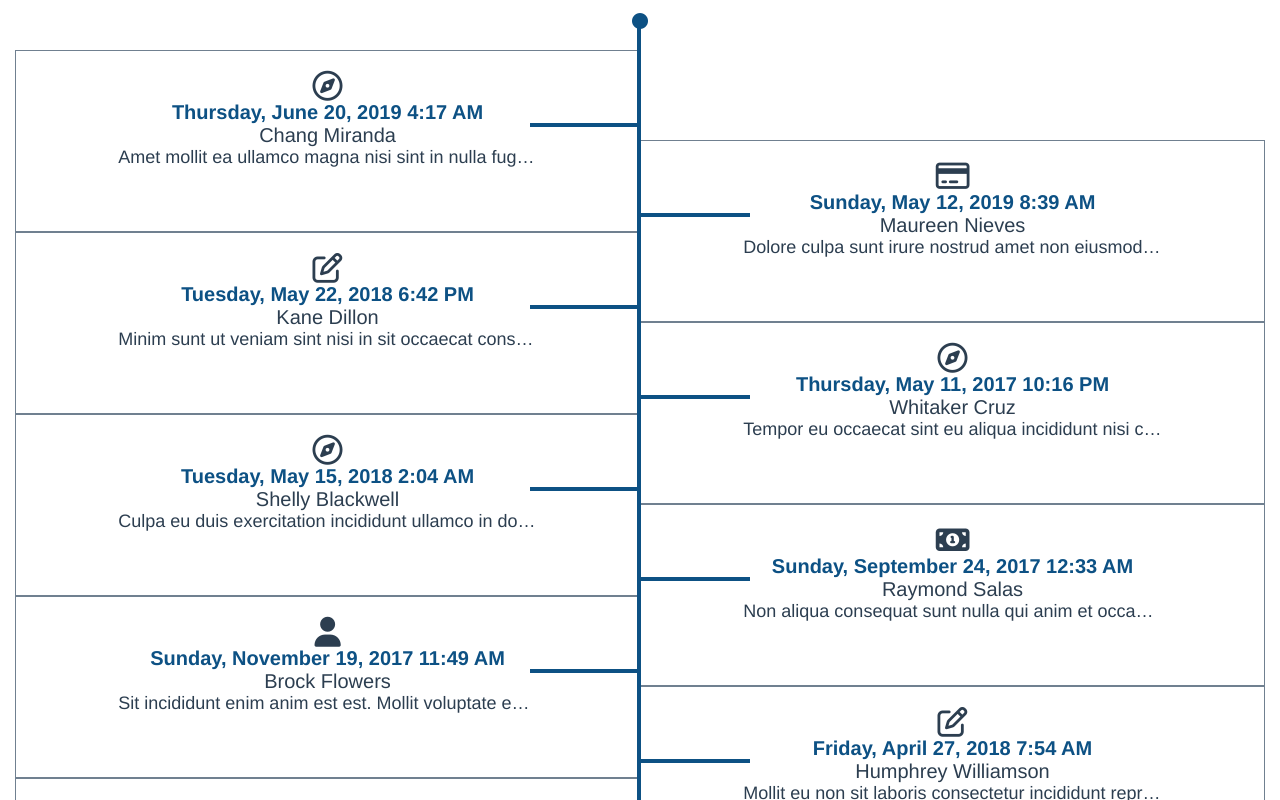
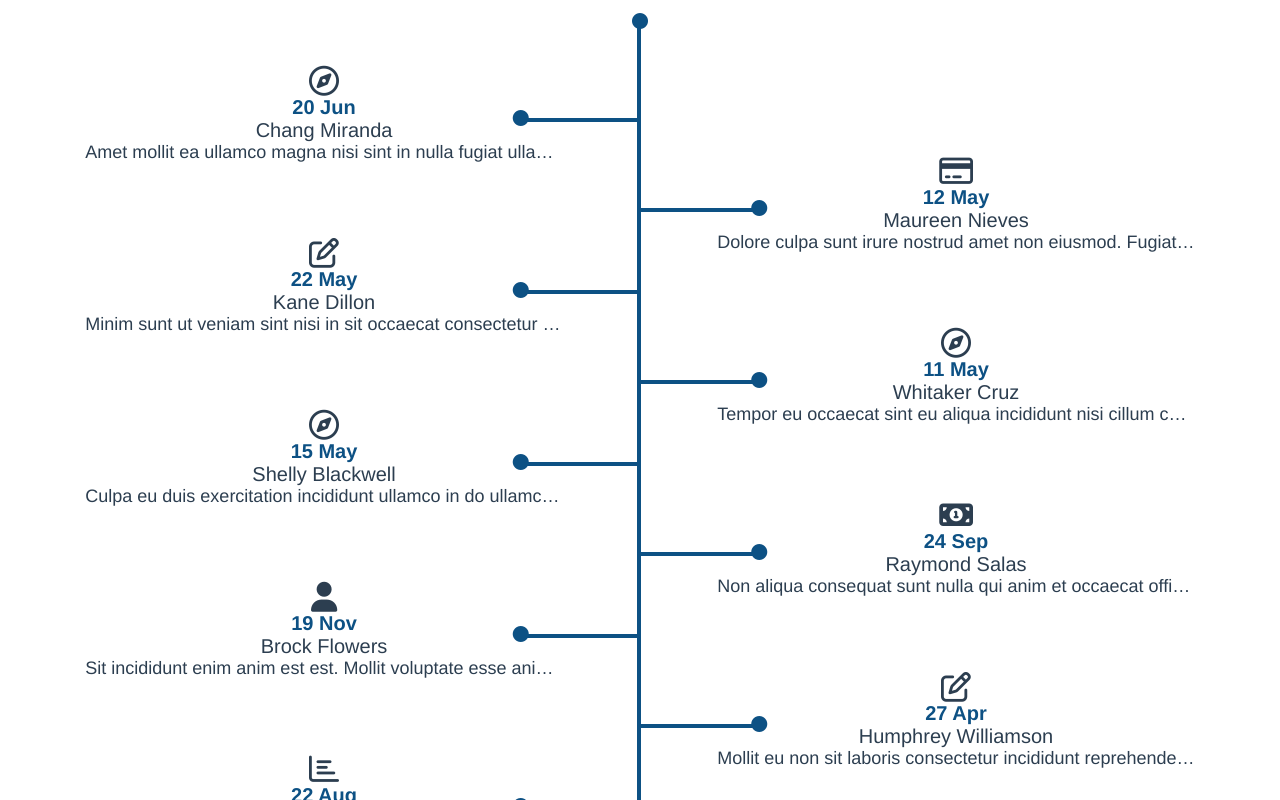
Before and after one commit to Cmanar0/Timeline, a Vue app: page / in a window 1280 px wide. Shown: the top 800 px of the page. Built offline with nearby package versions, Linux system fonts and the light colour scheme.

Commit message:
Update date format

```diff
--- a/src/components/Timeline.vue
+++ b/src/components/Timeline.vue
@@ -2,7 +2,7 @@
   <div class="container">
     <div class="line" id="line">
       <div v-for="post in myPostsList" :key="post.id" :post="post" class="invis-height"></div>
-      <div class="invis-height"></div>
+      <div class="invis-height-short"></div>
     </div>
     <div class="time-line">
       <div class="left-column">
@@ -12,13 +12,13 @@
           :key="post.id"
           :post="post"
           class="box"
-          :class="{ none: post.myID % 2 == 1 }"
+          :class="{ none: post.myId % 2 == 1 }"
         >
-          <div v-if="post.myID % 2 == 0" class="content-box">
+          <div v-if="post.myId % 2 == 0" class="content-box">
             <i :class="post.randomIcon"></i>
             <div class="date">
               <p>
-                {{ post.registered }}
+                {{ `${post.myDate.getDate()} ${this.months[post.myDate.getMonth()]}` }}
               </p>
             </div>
             <div class="name">
@@ -32,7 +32,10 @@
                 {{ post.about }}
               </div>
             </div>
-            <div class="left-post-joint"></div>
+            <div class="left-post-joint">
+              <div class="blank"></div>
+              <div class="joint"></div>
+            </div>
           </div>
         </div>
       </div>
@@ -43,13 +46,13 @@
           :key="post.id"
           :post="post"
           class="box"
-          :class="{ none: post.myID % 2 == 0 }"
+          :class="{ none: post.myId % 2 == 0 }"
         >
-          <div v-if="post.myID % 2 == 1" class="content-box">
+          <div v-if="post.myId % 2 == 1" class="content-box">
             <i :class="post.randomIcon"></i>
             <div class="date">
               <p>
-                {{ post.registered }}
+                {{ `${post.myDate.getDate()} ${this.months[post.myDate.getMonth()]}` }}
               </p>
             </div>
             <div class="name">
@@ -63,7 +66,10 @@
                 {{ post.about }}
               </div>
             </div>
-            <div class="right-post-joint"></div>
+            <div class="right-post-joint">
+              <div class="joint-right"></div>
+              <div class="blank"></div>
+            </div>
           </div>
         </div>
       </div>
@@ -79,6 +85,7 @@ export default {
   name: 'HelloWorld',
   data() {
     return {
+      months: ['Jan', 'Fer', 'Mar', 'Apr', 'May', 'Jun', 'Jul', 'Aug', 'Sep', 'Oct', 'Nov', 'Dec'],
       postsList,
       iconsList,
       myPostsList: null,
@@ -90,13 +97,18 @@ export default {
     function getRandom(min, max) {
       return Math.floor(Math.random() * (max - min)) + min
     }
+
     this.myPostsList = [...this.postsList]
     for (let i = 0; i < this.myPostsList.length; i++) {
-      this.myPostsList[i]['myID'] = i
+      let str = this.myPostsList[i].registered.replace(/,/g, '')
+      let date = new Date(str)
+      this.myPostsList[i]['myDate'] = date
+
+      this.myPostsList[i]['myId'] = i
       let num = getRandom(1, 15)
       this.myPostsList[i]['randomIcon'] = this.iconsList[num]
     }
-    console.log(this.myPostsList)
+    // console.log(this.myPostsList)
   },
   methods: {
     aaa() {
@@ -108,24 +120,54 @@ export default {
 
 <style scoped>
 .left-post-joint {
-  border: 2px solid;
   position: relative;
-  width: 20%;
+  display: flex;
   z-index: 100;
-  left: 50px;
+  left: 18px;
   bottom: 45px;
   margin-left: auto;
+}
+.blank {
+  border: 2px solid rgba(13, 81, 132, 255);
+  height: 0;
+  width: 80%;
+  opacity: 0;
+}
+.joint {
+  border: 2px solid rgba(13, 81, 132, 255);
+  height: 0;
+  width: 20%;
+}
+.joint-right {
+  border: 2px solid rgba(13, 81, 132, 255);
+  height: 0;
+  width: 20%;
+}
+.joint::before {
+  font-family: 'Font Awesome 5 Free';
+  font-weight: 900;
+  content: '\f111';
+  position: relative;
+  left: -50%;
+  top: -10px;
+  color: rgba(13, 81, 132, 255);
+}
+.joint-right::after {
+  font-family: 'Font Awesome 5 Free';
+  font-weight: 900;
+  content: '\f111';
+  position: relative;
+  right: -50%;
+  top: -10px;
   color: rgba(13, 81, 132, 255);
 }
 .right-post-joint {
-  border: 2px solid;
+  display: flex;
   position: relative;
-  width: 20%;
   z-index: 100;
-  right: 50px;
+  right: 18px;
   bottom: 45px;
   margin-right: auto;
-  color: rgba(13, 81, 132, 255);
 }
 .none {
   display: none;
@@ -142,8 +184,9 @@ export default {
 }
 .box {
   min-height: 140px;
-  padding: 20px;
-  border: 1px solid slategrey;
+  max-height: 175px;
+  padding: 1rem 0.5rem;
+  /* border: 1px solid slategrey; */
 }
 .date {
   font-size: 20px;
@@ -168,11 +211,18 @@ export default {
   font-size: 30px;
 }
 .content-box {
-  padding: 0 30px 0 30px;
+  padding: 0 0.6rem;
 }
 
 .invis-height {
   height: 90px;
+  border: 1px solid red;
+  width: 50vw;
+  position: relative;
+  visibility: hidden;
+}
+.invis-height-short {
+  height: 20px;
   border: 1px solid red;
   width: 50vw;
   position: relative;
@@ -213,14 +263,15 @@ export default {
 }
 .line {
   border-left: 4px solid rgba(13, 81, 132, 255);
-  height: calc(auto + 100px);
+  height: calc(auto - 200px);
   position: absolute;
   left: 50%;
   top: 20px;
   margin-left: -3px;
 }
 .container {
-  padding: 0 15px 15px 15px;
+  padding: 0.5rem;
+  padding-top: 0;
 }
 p {
   margin: 0;
```
